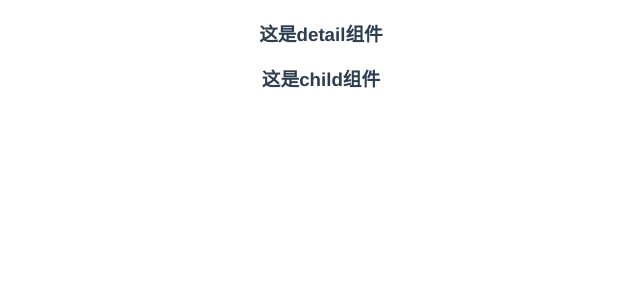
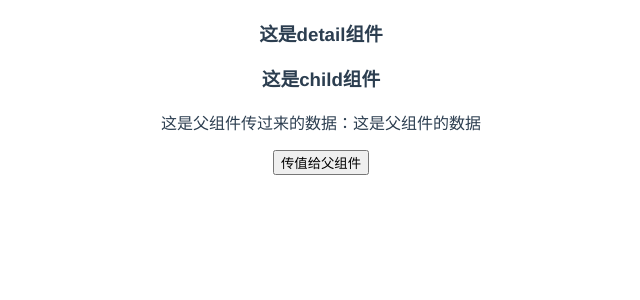
Before and after one commit to shiqingyun1024/vue3.0-summary, a Vue app in the folder vue3.0开发/todolist/todolist/: page /Detail in a window 1280 px wide. Shown: the top 300 px of the page, without its empty margins (319-959 px from the left). Built offline with nearby package versions, Linux system fonts and the light colour scheme.

Commit message:
父子组件之间传参

```diff
--- a/vue3.0开发/todolist/todolist/src/components/child/child.vue
+++ b/vue3.0开发/todolist/todolist/src/components/child/child.vue
@@ -1,13 +1,28 @@
 <template>
 <div class="child">
   <h3>这是child组件</h3>
+  <p>这是父组件传过来的数据：{{msg}}</p>
+  <button @click="send">传值给父组件</button>
 </div>
 </template>
 <script>
 import {defineComponent,ref} from 'vue'
 export default defineComponent({
     name:'child',
-    setup(){
+    props:{
+        msg:{
+            type:String,
+            // 是否必传 默认是false
+            required:false,
+            default:''
+        }
+    },
+    setup(props,ctx){
+        let childMsg = ref("我是子组件的数据")
+        console.log(props.msg);
+        let send = () =>{
+            // ctx相当于this，上下文作用域 通过ctx.emit分发事件
+        }
 
     }
 
--- a/vue3.0开发/todolist/todolist/src/views/Detail.vue
+++ b/vue3.0开发/todolist/todolist/src/views/Detail.vue
@@ -1,7 +1,7 @@
 <template>
 <div class="detail">
   <h3>这是detail组件</h3>
-  <child></child>
+  <child :msg="msg"></child>
 </div>
 </template>
 <script>
@@ -13,6 +13,10 @@ export default defineComponent({
        child
     },
     setup(){
+        let msg = ref('这是父组件的数据')
+        return{
+            msg
+        }
 
     }
 
--- a/vue3.0开发/todolist/todolist/vue.config.js
+++ b/vue3.0开发/todolist/todolist/vue.config.js
@@ -1,4 +1,4 @@
-export default module = {
+module.exports = {
     devServer:{
         port:3000,
         open:true
```
